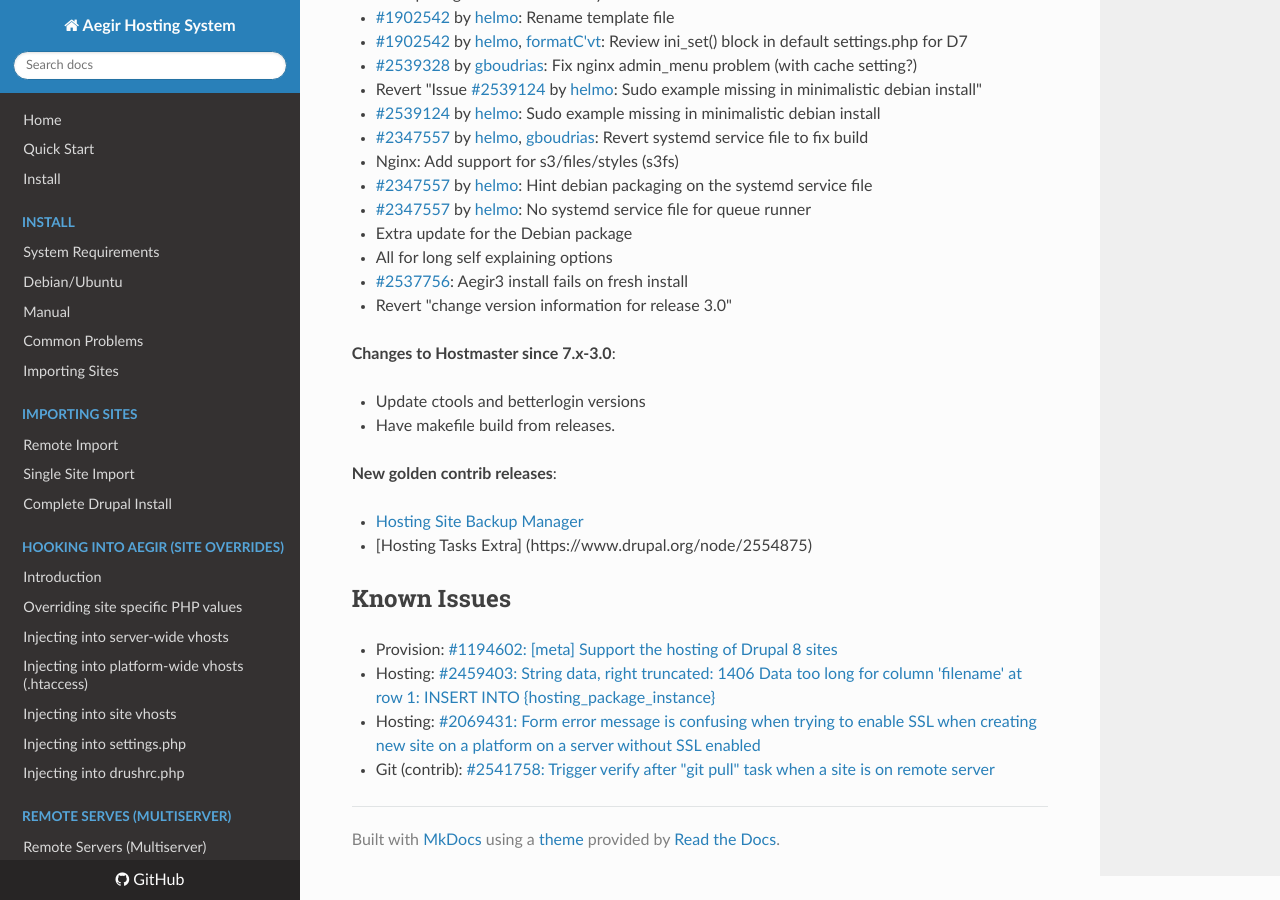
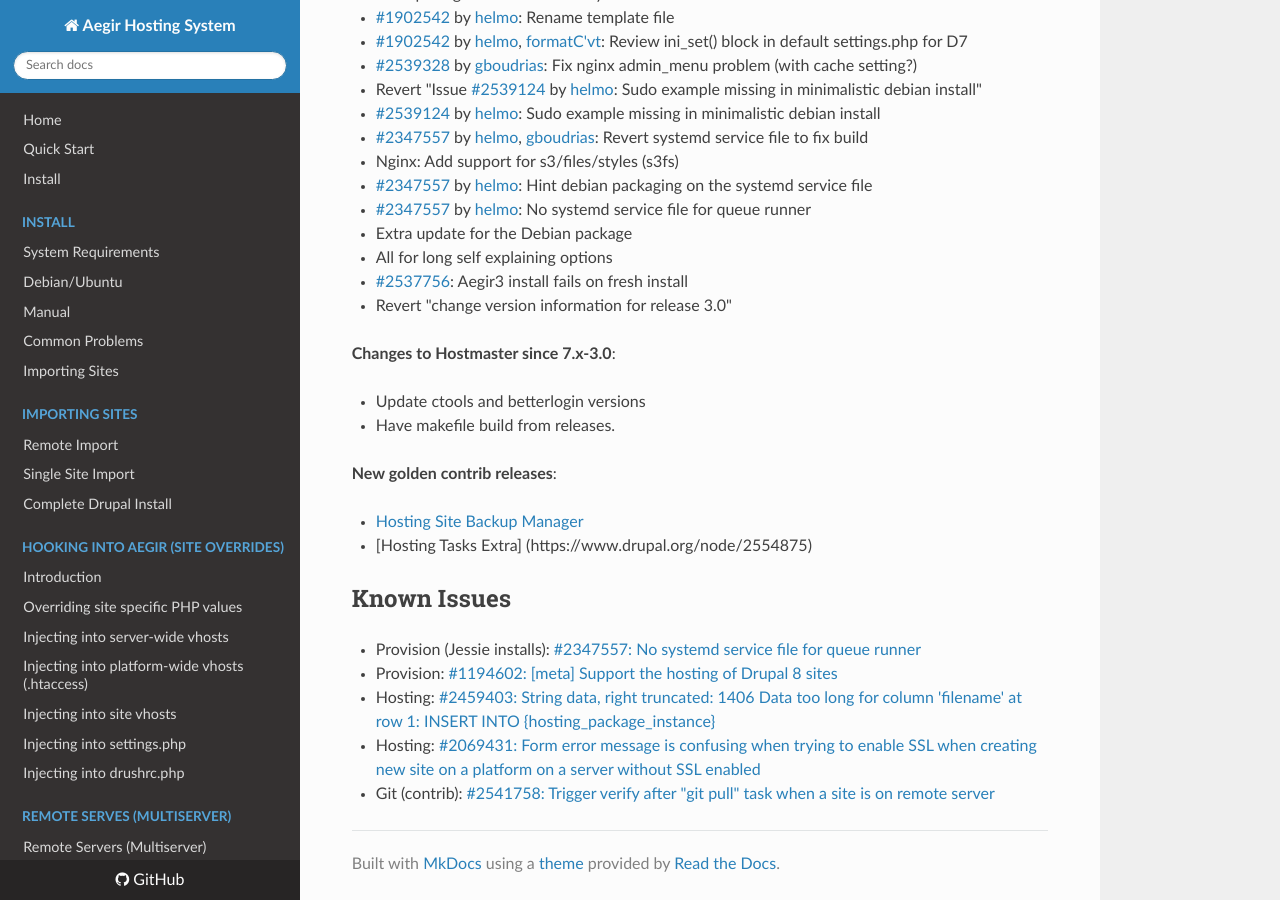
Before and after one commit to aegir-project/documentation, an MkDocs documentation site: the page built from docs/release-notes/3.1-release-notes.md, in a window 1280 px wide and 900 px high, scrolled down 738 px. Built offline with MkDocs 1.6.1, drawn with Linux system fonts in a browser that asks for light colours; nearby versions of some CDN libraries; old or Windows-style settings are respelled for this version of MkDocs.

Commit message:
3.1 release notes: Add systemd known issue and fix known issue links

```diff
--- a/docs/release-notes/3.1-release-notes.md
+++ b/docs/release-notes/3.1-release-notes.md
@@ -51,7 +51,8 @@ Changes
 
 Known Issues
 ------------
-*   Provision: [#1194602: [meta] Support the hosting of Drupal 8 sites](https://www.drupal.org/node/2554859/node/1194602 "Status: Needs work")
-*   Hosting: [#2459403: String data, right truncated: 1406 Data too long for column 'filename' at row 1: INSERT INTO {hosting_package_instance}](https://www.drupal.org/node/2554859/node/2459403 "Status: Needs review")
-*   Hosting: [#2069431:  Form error message is confusing when trying to enable SSL when creating new site on a platform on a server without SSL enabled](https://www.drupal.org/node/2554859/node/2069431 "Status: Needs review")
-*   Git (contrib): [#2541758: Trigger verify after "git pull" task when a site is on remote server](https://www.drupal.org/node/2554859/node/2541758 "Status: Needs work, Assigned to: formatC'vt")
+*   Provision (Jessie installs): [#2347557: No systemd service file for queue runner](https://www.drupal.org/node/2347557)
+*   Provision: [#1194602: [meta] Support the hosting of Drupal 8 sites](https://www.drupal.org/node/1194602 "Status: Needs work")
+*   Hosting: [#2459403: String data, right truncated: 1406 Data too long for column 'filename' at row 1: INSERT INTO {hosting_package_instance}](https://www.drupal.org/node/2459403 "Status: Needs review")
+*   Hosting: [#2069431:  Form error message is confusing when trying to enable SSL when creating new site on a platform on a server without SSL enabled](https://www.drupal.org/node/2069431 "Status: Needs review")
+*   Git (contrib): [#2541758: Trigger verify after "git pull" task when a site is on remote server](https://www.drupal.org/node/2541758 "Status: Needs work, Assigned to: formatC'vt")
```
